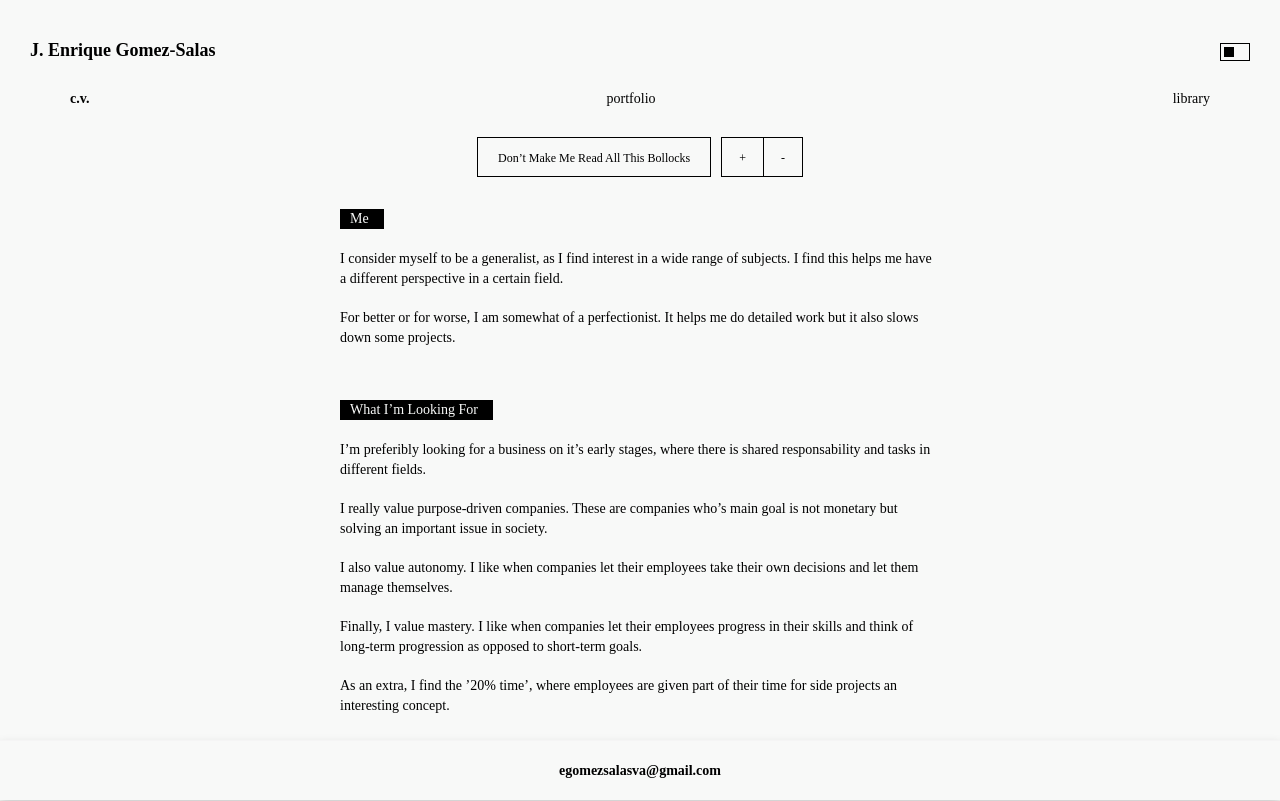
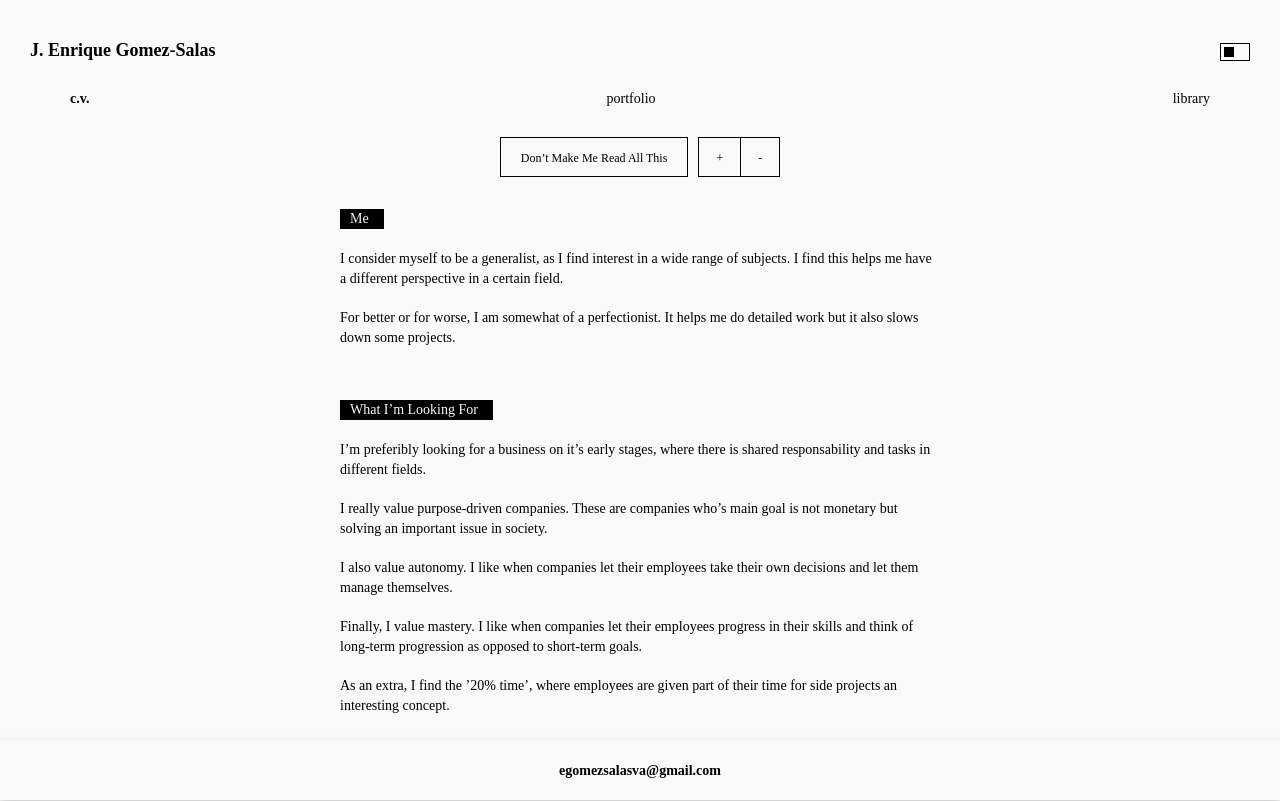
Before and after one commit to egomezsalasva/cv, a React (Create React App) app in the folder client/: page / in a window 1280 px wide. Built offline with nearby package versions, Linux system fonts and the light colour scheme.

Commit message:
testing anim, dynaic style vars

```diff
--- a/client/src/components/cv/Cv.js
+++ b/client/src/components/cv/Cv.js
@@ -1,8 +1,8 @@
 //IMPORTS
 //-Modules
-import React, { useState, useRef, useEffect } from 'react'
+import React, { useState } from 'react'
 import styled from 'styled-components'
-// import { gsap } from 'gsap'
+import { gsap } from 'gsap'
 //-Components
 import Heading from '../global/shared/Heading'
 //-Variables
@@ -22,9 +22,9 @@ const CvButtonsContainer = styled.div`
   .summaryButton{
     display: inline-block;
     padding: 13px 20px 10px;
-    border: 1px solid #000;
-    font-family: 'Graphik-Regular';
-    font-size: 12px;
+    border: 1px solid ${colors.front};
+    font-family: ${fonts.fntRegular};
+    font-size: ${fonts.fntSz12};
     text-align: center;
     cursor: pointer;
   }
@@ -157,20 +157,26 @@ function Cv() {
     const handleToggleSummaryButton = () => {
 
       if(toggleSummaryButton === "OFF"){
+        //Animation
 
-        document.querySelector(".summaryButton").innerHTML = "Tell Me Your Story"
+        //Handle switch of button text
+        document.querySelector(".summaryButton span").innerHTML = "Tell Me Your Story"
+        //Handle switch of cv text
         document.querySelectorAll(".storyText").forEach(e => { e.style.display = "none" })
         document.querySelectorAll(".summaryText").forEach(e => { e.style.display = "block" })
+        //Toggle State
         setToggleSummaryButton("ON")
+      } else if (toggleSummaryButton === "ON") {
+        //Animation
 
-      } else if (toggleSummaryButton === "ON") {
-
-        document.querySelector(".summaryButton").innerHTML = "Don’t Make Me Read All This Bollocks"
+        //Handle switch of button text
+        document.querySelector(".summaryButton span").innerHTML = "Don’t Make Me Read All This"
+        //Handle switch of cv text
         document.querySelectorAll(".storyText").forEach(e => { e.style.display = "block" })
         document.querySelectorAll(".summaryText").forEach(e => { e.style.display = "none" })
+        //Toggle State
         setToggleSummaryButton("OFF")
       }
-
     }
 
   //Font Sizing
@@ -300,14 +306,21 @@ function Cv() {
     // }, [])
 
 
+
   //
   return (
     <>
 
       <CvButtonsContainer>
-        <div className="summaryButton" onClick={handleToggleSummaryButton}>Don’t Make Me Read All This Bollocks</div>
-        <div className="textResizeButton increaseSizeButton" onClick={ handleIncrementFontSize}>+</div>
-        <div className="textResizeButton decreseSizeButton" onClick={handleDecrementFontSize}>-</div>
+        <div className="summaryButton" onClick={handleToggleSummaryButton}>
+          <span>Don’t Make Me Read All This</span>
+        </div>
+        <div className="textResizeButton increaseSizeButton" onClick={ handleIncrementFontSize}>
+          <span>+</span>
+        </div>
+        <div className="textResizeButton decreseSizeButton" onClick={handleDecrementFontSize}>
+          <span>-</span>
+        </div>
       </CvButtonsContainer>
 
       <SectionsOuter>
--- a/client/src/components/library/Library.js
+++ b/client/src/components/library/Library.js
@@ -1,6 +1,6 @@
 //IMPORTS
 //-Modules
-import React, { useState, useRef, useEffect } from 'react'
+import React from 'react'
 import styled from 'styled-components'
 //-Components
 import Heading from '../global/shared/Heading'
@@ -8,8 +8,6 @@ import Heading from '../global/shared/Heading'
 
 //STYLE
 //-Variables
-const tagBottomMargin = "20px"
-const tagsExtraWidth = "10px"
 const ulTranslate = "15px"
 const w30px = "8vw"
 //-Components
```
